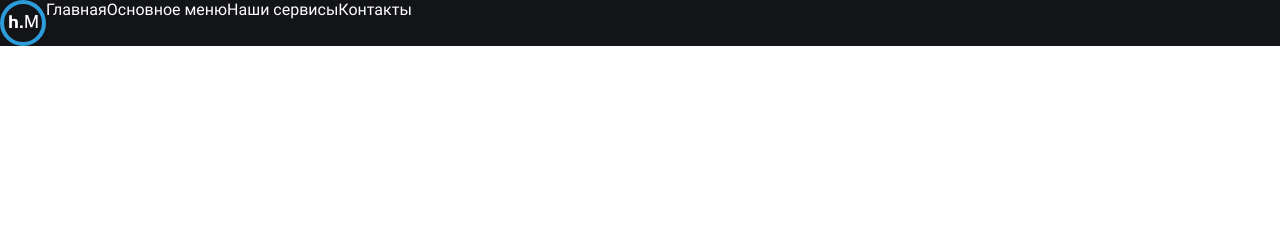
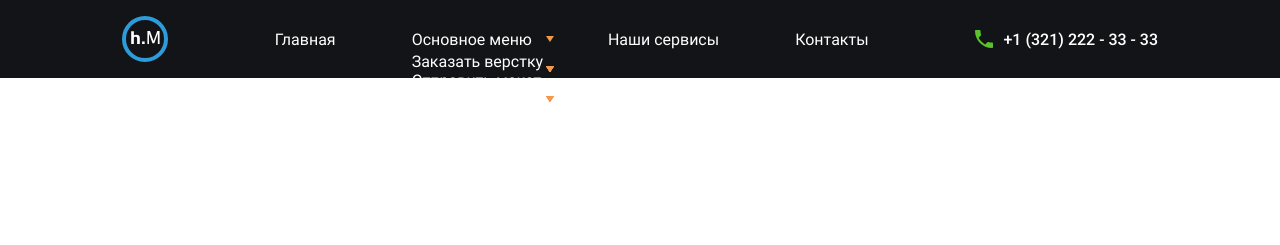
Before and after one commit to xiuiskariot/sovkom_bank, a website built with Vite: page index.html in a window 1280 px wide. Built offline with nearby package versions, Linux system fonts and the light colour scheme.

Commit message:
base header ready

```diff
--- a/index.html
+++ b/index.html
@@ -23,8 +23,38 @@
           <li class="nav-list__item">
             <a href="#" class="nav-list__link">Главная</a>
           </li>
-          <li class="nav-list__item">
+          <li class="nav-list__item hasNested">
             <a href="#" class="nav-list__link">Основное меню</a>
+            <ul class="nested-list">
+              <li class="nested-list__item">
+                <a href="#" class="nested-list__link">Заказать верстку</a>
+              </li>
+              <li class="nested-list__item">
+                <a href="#" class="nested-list__link"
+                  >Отправить макет на проверку</a
+                >
+              </li>
+              <li class="nested-list__item">
+                <a href="#" class="nested-list__link">Хочу работать у вас</a>
+              </li>
+              <li class="nested-list__item hasNested">
+                <a href="#" class="nested-list__link"
+                  >Есть предложение по работе с клиентами</a
+                >
+                <!-- Еще один вложенный список -->
+                <ul class="nested-list">
+                  <li class="nested-list__item">
+                    <a href="#" class="nested-list__link">У меня есть оффер</a>
+                  </li>
+                  <li class="nested-list__item">
+                    <a href="#" class="nested-list__link">Сделать партнером</a>
+                  </li>
+                </ul>
+              </li>
+              <li class="nested-list__item">
+                <a href="#" class="nested-list__link">Подраздел 3</a>
+              </li>
+            </ul>
           </li>
           <li class="nav-list__item">
             <a href="#" class="nav-list__link">Наши сервисы</a>
@@ -34,6 +64,11 @@
           </li>
         </ul>
       </nav>
+
+      <div class="header__phone">
+        <img src="./assets/phone_icon.svg" alt="Телефон" />
+        <span class="header__phone-number">+1 (321) 222 - 33 - 33</span>
+      </div>
     </header>
     <script type="module" src="/main.js"></script>
   </body>
--- a/style.css
+++ b/style.css
@@ -21,15 +21,47 @@ header {
   background: #131417;
   width: 100%;
   display: flex;
+  justify-content: space-between;
+  padding: 16px 122px;
 }
 
 .nav-list {
   display: flex;
+  gap: 40px;
+  align-items: center;
+  height: 100%;
 }
 
 .nav-list__item {
-  color: white;
+  color: #ffffff;
   font-family: Roboto;
+  padding: 8px 18px;
+  transition: color 0.3s ease;
+  position: relative;
+}
+
+.hasNested ::after {
+  content: "";
+  position: absolute;
+  right: -4px;
+  top: 14px;
+  width: 8px;
+  height: 6px;
+  background-image: url("./assets/triangle.svg");
+  background-size: cover;
+  background-position: center;
+  transform: rotate(180deg);
+  transition: transform 0.3s ease;
+  transform-origin: center;
+}
+
+@media only screen and (min-width: 767px) {
+  .nav-list__item:hover {
+    color: #eb5757;
+  }
+  .hasNested :hover::after {
+    transform: none;
+  }
 }
 
 .logo__circle {
@@ -41,6 +73,23 @@ header {
   display: flex;
   align-items: center;
   justify-content: center;
+}
+
+.header__phone {
+  display: flex;
+  align-items: center;
+  gap: 10px;
+}
+
+.header__phone-number {
+  font-family: Roboto;
+  font-weight: 500;
+  color: #ffffff;
+}
+
+.nested-list {
+  position: absolute;
+  top: 30px;
 }
 
 ul,
```
Also changed, not shown: assets/triangle.svg (added).
